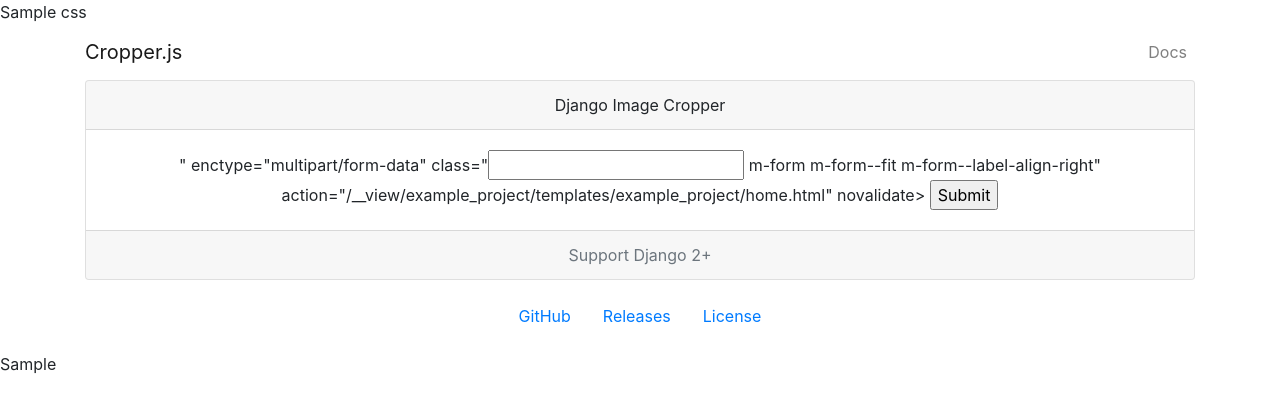
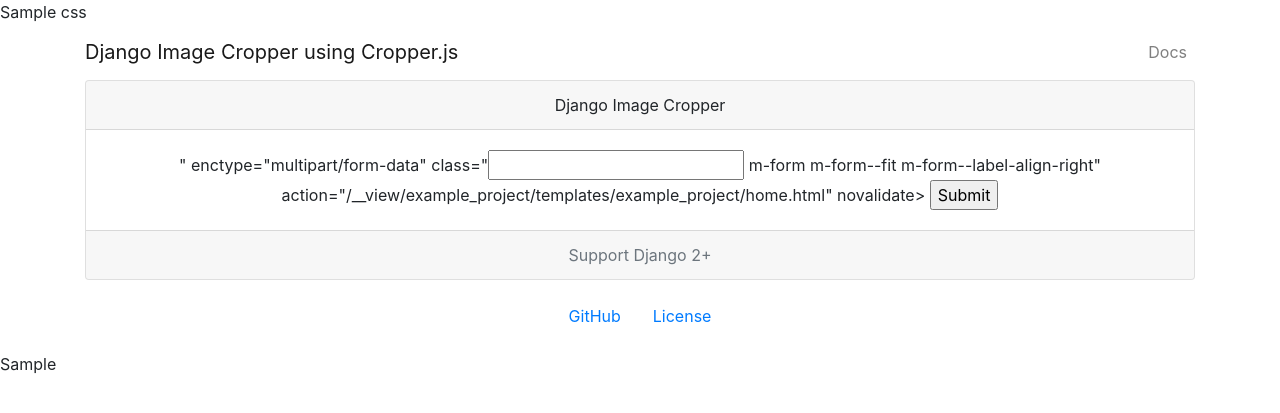
Before and after one commit to aneesh2usman/django_cropper_image, a Django app: template example_project/templates/example_project/home.html in a window 1280 px wide. Shown: the top 413 px of the page. Run offline with Django 3.2, Linux system fonts and the light colour scheme; the template is opened without the code that fills it: most values are stand-ins (such as "Sample title", 1, 10 or a date in 2020); form fields are guessed from the names that the template uses; some libraries are stand-ins or nearby versions.

Commit message:
template html changes

```diff
--- a/example_project/settings.py
+++ b/example_project/settings.py
@@ -69,8 +69,8 @@ TEMPLATES = [
         },
     },
 ]
-print('************os.path.join(BASE_DIR,templates)************')
-print(os.path.join(BASE_DIR,'templates'))
+# print('************os.path.join(BASE_DIR,templates)************')
+# print(os.path.join(BASE_DIR,'templates'))
 WSGI_APPLICATION = 'example_project.wsgi.application'
 
 
--- a/example_project/templates/example_project/home.html
+++ b/example_project/templates/example_project/home.html
@@ -23,14 +23,14 @@
 <body>
   <header class="navbar navbar-light navbar-expand-md">
     <div class="container">
-      <a class="navbar-brand" href="./">Cropper.js</a>
+      <a class="navbar-brand" href="./">Django Image Cropper using Cropper.js</a>
       <button class="navbar-toggler" type="button" data-toggle="collapse" data-target="#navbar-collapse" aria-controls="navbar-collapse" aria-expanded="false" aria-label="Toggle navigation">
         <span class="navbar-toggler-icon"></span>
       </button>
       <div class="collapse navbar-collapse justify-content-end" id="navbar-collapse" role="navigation">
         <ul class="nav navbar-nav">
           <li class="nav-item">
-            <a class="nav-link" href="https://github.com/fengyuanchen/cropperjs/blob/master/README.md" data-toggle="tooltip" title="View the documentation">Docs</a>
+            <a class="nav-link" href="https://github.com/aneesh2usman/django_cropper_image/blob/main/README.rst" data-toggle="tooltip" title="View the documentation">Docs</a>
           </li>
 
         </ul>
@@ -60,9 +60,9 @@
     <div class="container">
       <p class="heart"></p>
       <nav class="nav flex-wrap justify-content-center mb-3">
-        <a class="nav-link" href="https://github.com/fengyuanchen/cropperjs">GitHub</a>
-        <a class="nav-link" href="https://github.com/fengyuanchen/cropperjs/releases">Releases</a>
-        <a class="nav-link" href="https://github.com/fengyuanchen/cropperjs/blob/master/LICENSE">License</a>
+        <a class="nav-link" href="https://github.com/aneesh2usman/django_cropper_image">GitHub</a>
+        <!-- <a class="nav-link" href="https://github.com/fengyuanchen/cropperjs/releases">Releases</a> -->
+        <a class="nav-link" href="https://github.com/aneesh2usman/django_cropper_image/blob/main/LICENSE.txt">License</a>
       </nav>
     </div>
   </footer>
--- a/setup.py
+++ b/setup.py
@@ -22,11 +22,11 @@ classifiers = [
 
 setup(
   name='django-cropper-image',
-  version='0.0.9',
+  version='1.0.0',
   description='django-cropper-image is an app for client side cropping and compressing uploaded images via Django 2.*',
   # long_description=open('README.txt').read() + '\n\n' + open('CHANGELOG.txt').read(),
   long_description=open('README.rst').read(),
-  url='',
+  url='https://github.com/aneesh2usman/django_cropper_image',
   author='aneesh usman',
   author_email='aneeshplusone@gmail.com',
   license='MIT',
```
Also changed, not shown: example_project/views.py (+0 -7 lines), 4 other files.
